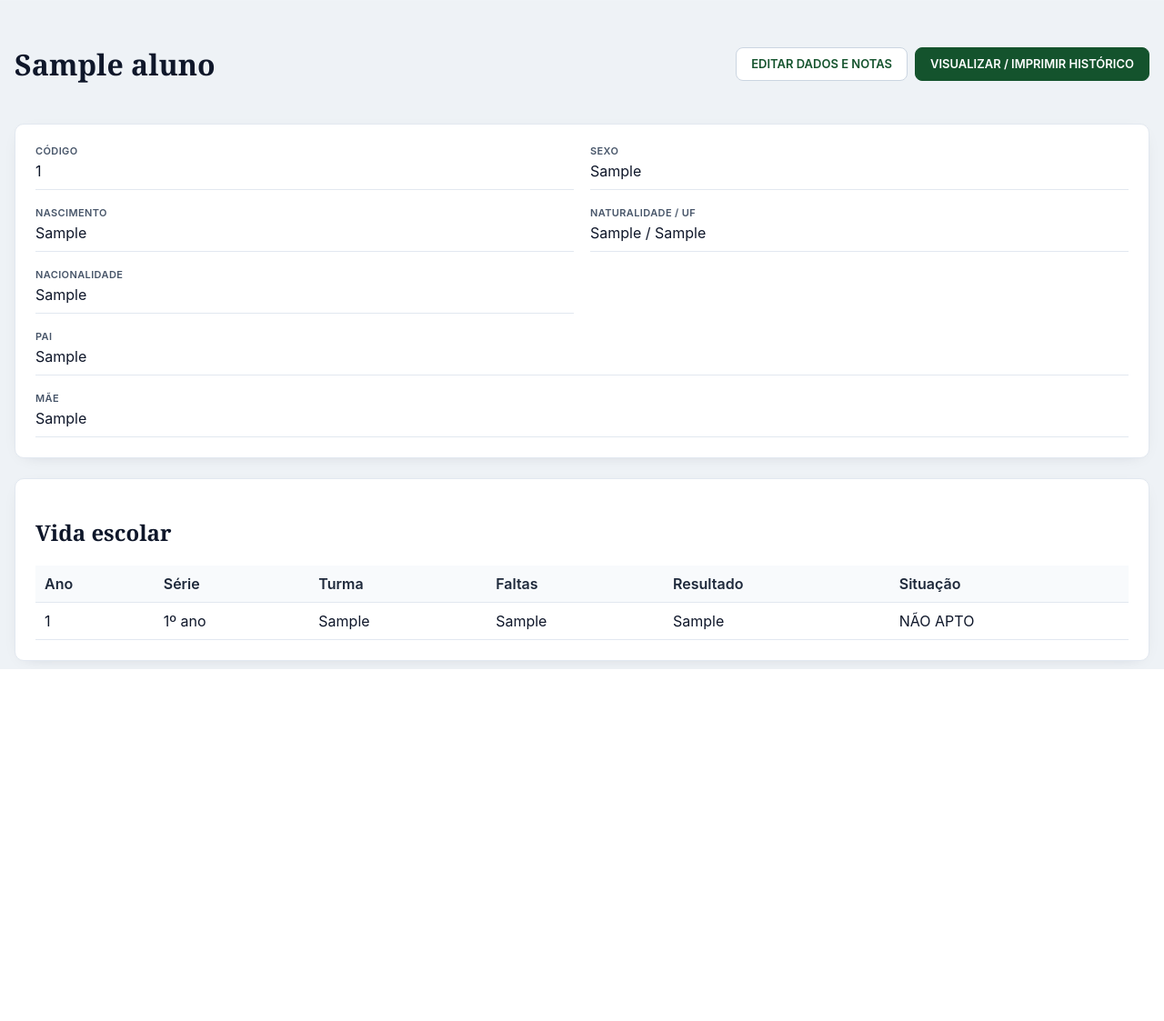
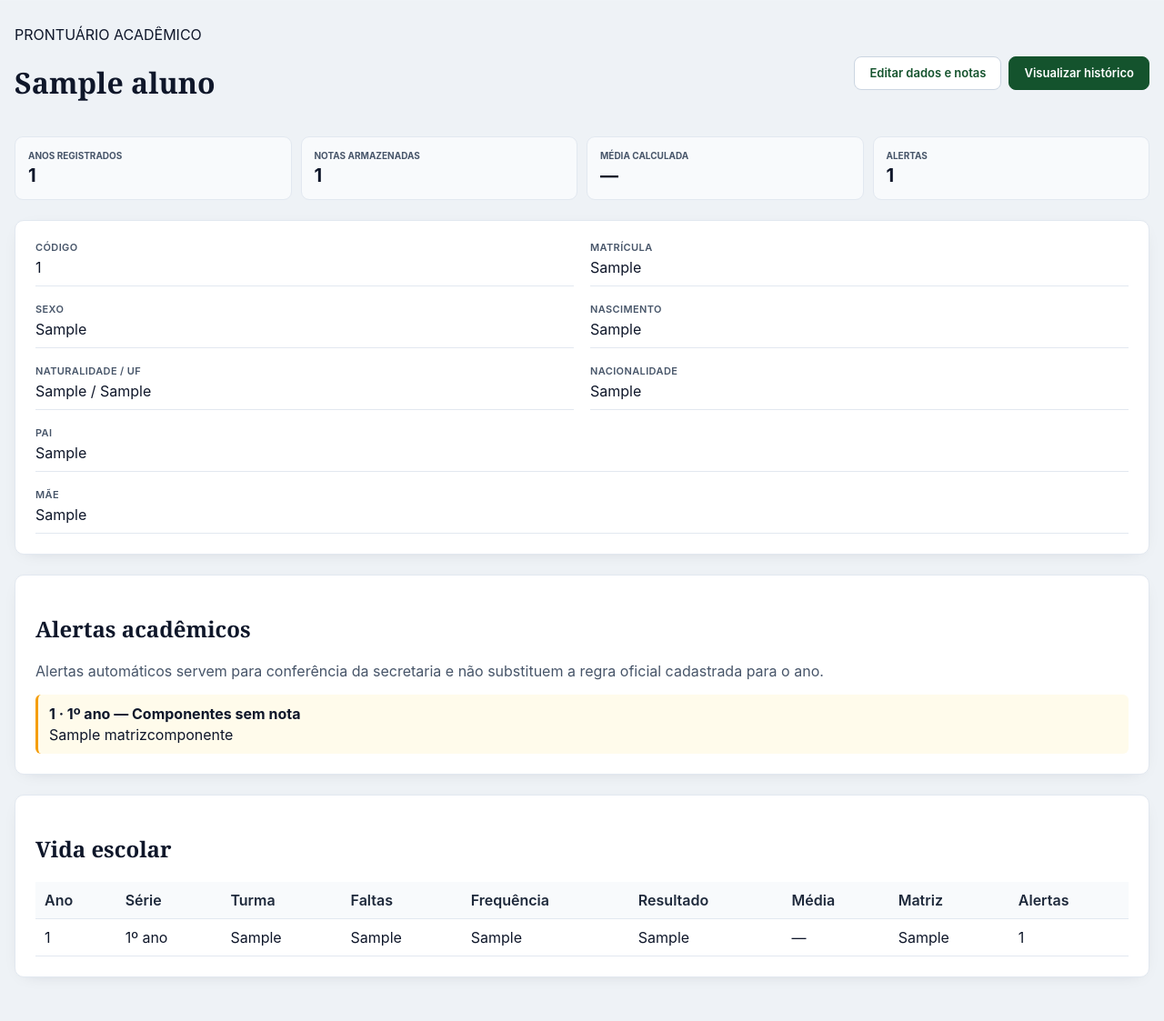
Before and after one commit to Paulo-Andre/historico_egidio, a Django app: page /aluno/1/ in a window 1280 px wide. Shown: the part 64-1187 px from the top of the page at 91% size. Before the commit the page ends 800 px from the top, so only its background shows below. Run offline with Django 5.2, Linux system fonts and the light colour scheme; a user stored in the database is signed in; tables that the repository leaves empty hold one stand-in row (values such as "Sample post"); parts of the project's set-up code (start-up, migrations or seed data) failed here and were passed over.

Commit message:
ui: adiciona indicadores médias e alertas ao prontuário do aluno

```diff
--- a/historico/templates/historico/aluno.html
+++ b/historico/templates/historico/aluno.html
@@ -1,46 +1,106 @@
 {% extends 'historico/base.html' %}
 {% block title %}{{ aluno.nome }}{% endblock %}
+
 {% block content %}
 <div class="toolbar">
+  <div>
+    <span class="eyebrow">PRONTUÁRIO ACADÊMICO</span>
     <h1>{{ aluno.nome }}</h1>
+  </div>
   <div class="toolbar-actions">
-    {% if request.user.is_staff %}
-      <a class="btn" href="{% url 'historico:aluno_editar' aluno.codigo %}">EDITAR DADOS E NOTAS</a>
-    {% endif %}
-    <a class="btn primary" href="{% url 'historico:historico' aluno.codigo %}">VISUALIZAR / IMPRIMIR HISTÓRICO</a>
+    <a class="btn" href="{% url 'historico:aluno_editar' aluno.codigo %}">Editar dados e notas</a>
+    <a class="btn primary" href="{% url 'historico:historico' aluno.codigo %}">Visualizar histórico</a>
   </div>
 </div>
 
+<section class="student-insights" aria-label="Indicadores do aluno">
+  <div class="student-insight">
+    <span>Anos registrados</span>
+    <strong>{{ indicadores.anos_cursados }}</strong>
+  </div>
+  <div class="student-insight">
+    <span>Notas armazenadas</span>
+    <strong>{{ indicadores.total_notas }}</strong>
+  </div>
+  <div class="student-insight">
+    <span>Média calculada</span>
+    <strong>{{ indicadores.media_geral|default:"—" }}</strong>
+  </div>
+  <div class="student-insight">
+    <span>Alertas</span>
+    <strong>{{ indicadores.alertas|length }}</strong>
+  </div>
+</section>
+
 <section class="card grid">
   <div><b>Código</b><span>{{ aluno.codigo }}</span></div>
-  <div><b>Sexo</b><span>{{ aluno.sexo }}</span></div>
-  <div><b>Nascimento</b><span>{{ aluno.nascimento }}</span></div>
-  <div><b>Naturalidade / UF</b><span>{{ aluno.naturalidade }} / {{ aluno.uf }}</span></div>
-  <div><b>Nacionalidade</b><span>{{ aluno.nacionalidade }}</span></div>
-  <div class="wide"><b>Pai</b><span>{{ aluno.pai }}</span></div>
-  <div class="wide"><b>Mãe</b><span>{{ aluno.mae }}</span></div>
+  <div><b>Matrícula</b><span>{{ aluno.matricula|default:"—" }}</span></div>
+  <div><b>Sexo</b><span>{{ aluno.sexo|default:"—" }}</span></div>
+  <div><b>Nascimento</b><span>{{ aluno.nascimento|default:"—" }}</span></div>
+  <div><b>Naturalidade / UF</b><span>{{ aluno.naturalidade }}{% if aluno.uf %} / {{ aluno.uf }}{% endif %}</span></div>
+  <div><b>Nacionalidade</b><span>{{ aluno.nacionalidade|default:"—" }}</span></div>
+  <div class="wide"><b>Pai</b><span>{{ aluno.pai|default:"—" }}</span></div>
+  <div class="wide"><b>Mãe</b><span>{{ aluno.mae|default:"—" }}</span></div>
 </section>
+
+{% if indicadores.alertas %}
+<section class="card">
+  <h2>Alertas acadêmicos</h2>
+  <p style="color:var(--muted)">
+    Alertas automáticos servem para conferência da secretaria e não substituem a regra oficial cadastrada para o ano.
+  </p>
+  <div class="alert-list">
+    {% for alerta in indicadores.alertas %}
+    <div class="alert-item {% if alerta.nivel == 'alto' %}is-high{% endif %}">
+      <strong>{{ alerta.ano }}{% if alerta.serie %} · {{ alerta.serie }}º ano{% endif %} — {{ alerta.titulo }}</strong>
+      <span>{{ alerta.detalhe }}</span>
+    </div>
+    {% endfor %}
+  </div>
+</section>
+{% endif %}
 
 <section class="card">
   <h2>Vida escolar</h2>
-  {% if historico %}
+  {% if indicadores.registros %}
+  <div style="overflow-x:auto">
     <table>
       <thead>
-      <tr><th>Ano</th><th>Série</th><th>Turma</th><th>Faltas</th><th>Resultado</th><th>Situação</th></tr>
+        <tr>
+          <th>Ano</th>
+          <th>Série</th>
+          <th>Turma</th>
+          <th>Faltas</th>
+          <th>Frequência</th>
+          <th>Resultado</th>
+          <th>Média</th>
+          <th>Matriz</th>
+          <th>Alertas</th>
+        </tr>
       </thead>
       <tbody>
-    {% for h in historico %}
+      {% for item in indicadores.registros %}
         <tr>
-        <td>{{ h.registro.ano }}</td>
-        <td>{% if h.registro.serie %}{{ h.registro.serie }}º ano{% endif %}</td>
-        <td>{{ h.registro.turma }}</td>
-        <td>{{ h.registro.faltas }}</td>
-        <td>{{ h.registro.resultado }}</td>
-        <td>{% if h.apto %}APTO{% else %}NÃO APTO{% endif %}</td>
+          <td>{{ item.registro.ano }}</td>
+          <td>{% if item.registro.serie %}{{ item.registro.serie }}º ano{% endif %}</td>
+          <td>{{ item.registro.turma|default:"—" }}</td>
+          <td>{{ item.registro.faltas|default:"—" }}</td>
+          <td>{{ item.registro.frequencia|default:"—" }}</td>
+          <td>{{ item.registro.resultado|default:"—" }}</td>
+          <td>{{ item.media|default:"—" }}</td>
+          <td>
+            {% if item.registro.matriz_curricular %}
+              {{ item.registro.matriz_curricular.codigo }}
+            {% else %}
+              <span style="color:#b45309">Não vinculada</span>
+            {% endif %}
+          </td>
+          <td>{{ item.alertas|length }}</td>
         </tr>
       {% endfor %}
       </tbody>
     </table>
+  </div>
   {% else %}
     <p>Não há registros acadêmicos vinculados a este aluno.</p>
   {% endif %}
```
Lines whose indentation alone changed are shown as unchanged.
